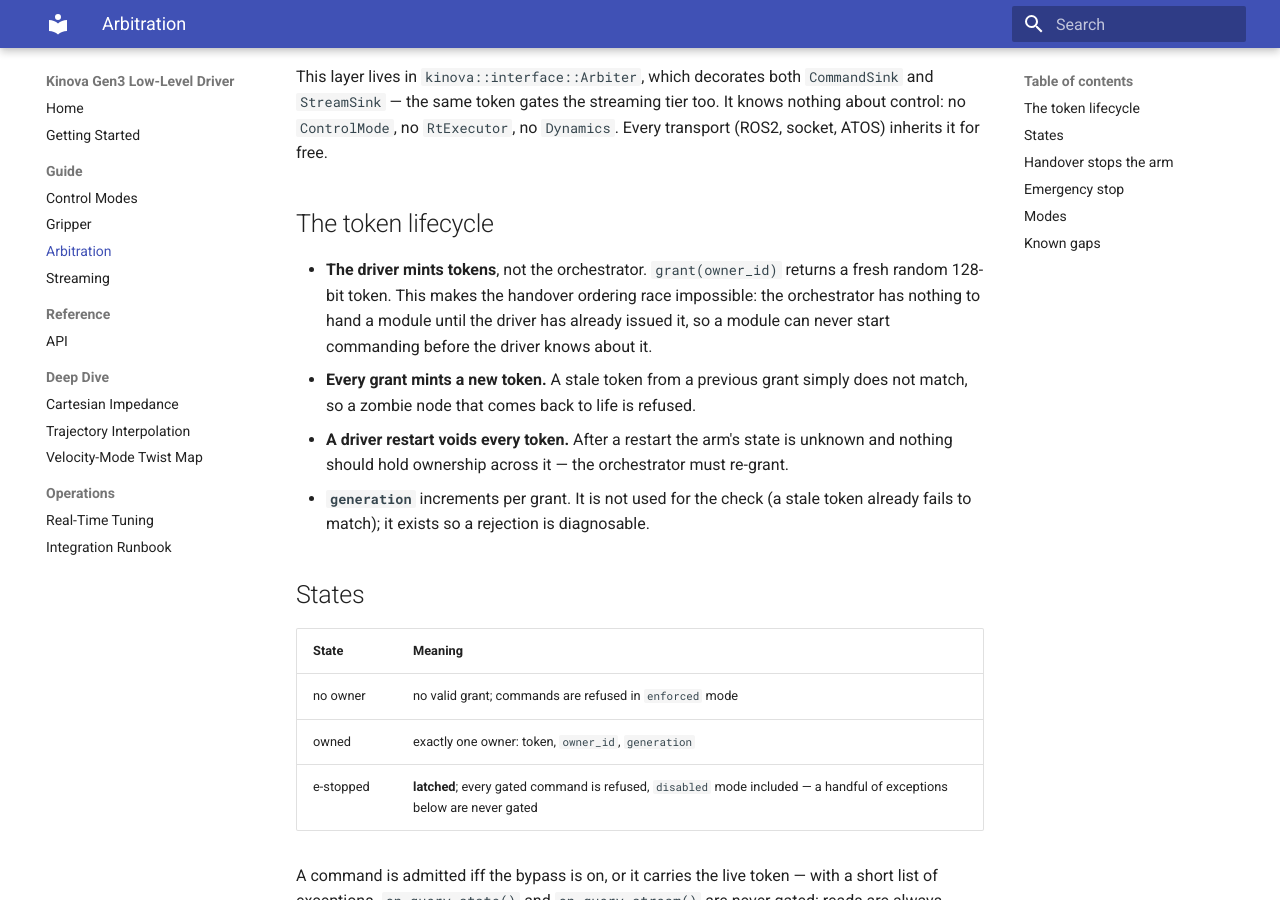
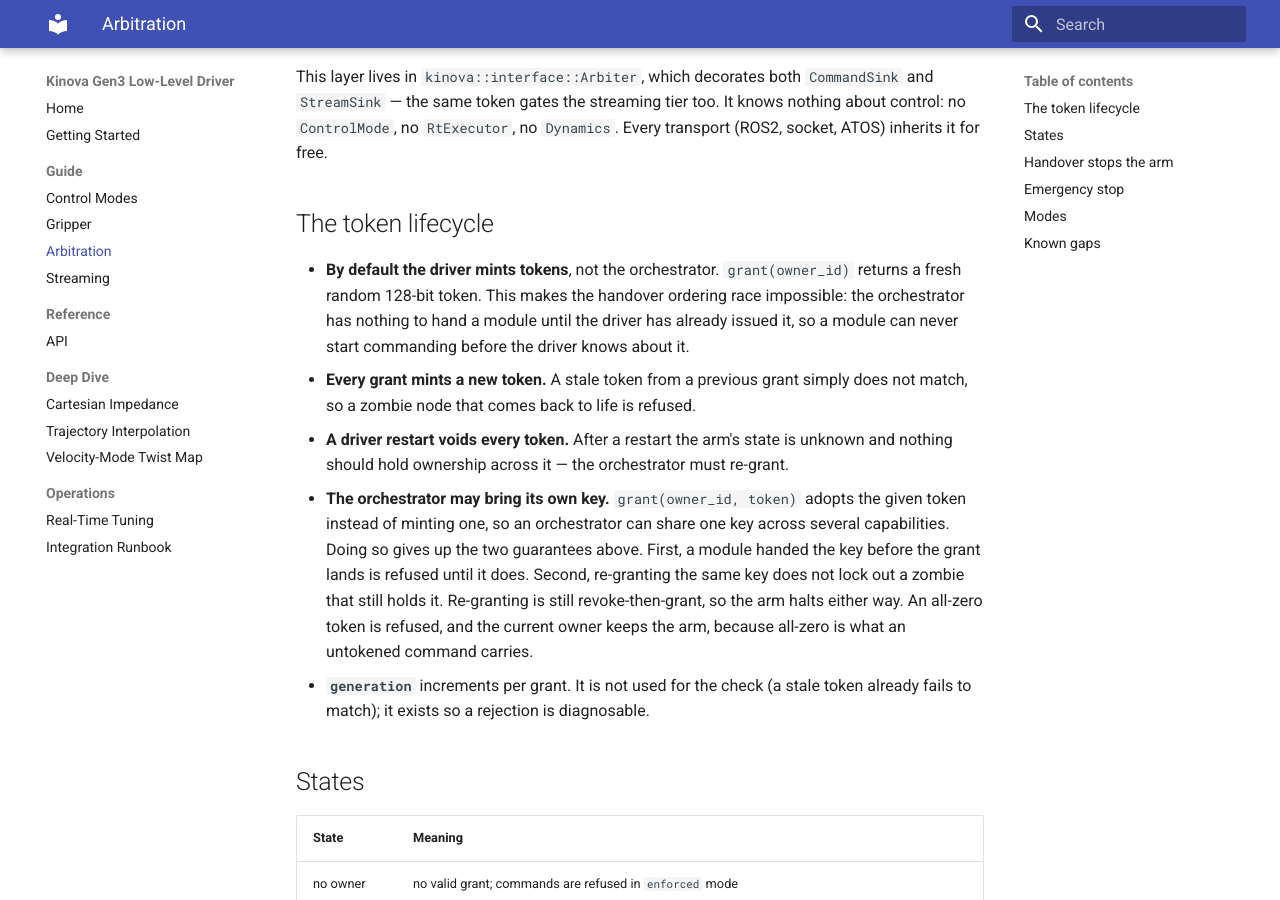
Before and after one commit to rammp-org/kinova-gen3-driver, an MkDocs documentation site: the page built from docs/guide/arbitration.md, in a window 1280 px wide and 900 px high, scrolled down 276 px. Built offline with MkDocs 1.6.1 and Material for MkDocs 9.7.7, drawn with Linux system fonts in a browser that asks for light colours.

Commit message:
feat(arbiter): optional pre-generated token on grant (#89)
grant(owner_id, token) adopts a caller-supplied key so an orchestrator can
share one key across capabilities; omitted, the driver mints as before.
An all-zero token is refused before anything changes, so the current owner
keeps the arm and nothing halts.

Co-Authored-By: Claude Opus 5.5 <noreply@anthropic.com>

```diff
--- a/docs/guide/arbitration.md
+++ b/docs/guide/arbitration.md
@@ -15,7 +15,7 @@ It knows nothing about control: no `ControlMode`, no `RtExecutor`, no
 
 ## The token lifecycle
 
-- **The driver mints tokens**, not the orchestrator. `grant(owner_id)` returns a
+- **By default the driver mints tokens**, not the orchestrator. `grant(owner_id)` returns a
   fresh random 128-bit token. This makes the handover ordering race impossible:
   the orchestrator has nothing to hand a module until the driver has already
   issued it, so a module can never start commanding before the driver knows
@@ -25,6 +25,14 @@ It knows nothing about control: no `ControlMode`, no `RtExecutor`, no
 - **A driver restart voids every token.** After a restart the arm's state is
   unknown and nothing should hold ownership across it — the orchestrator must
   re-grant.
+- **The orchestrator may bring its own key.** `grant(owner_id, token)` adopts
+  the given token instead of minting one, so an orchestrator can share one key
+  across several capabilities. Doing so gives up the two guarantees above.
+  First, a module handed the key before the grant lands is refused until it
+  does. Second, re-granting the same key does not lock out a zombie that still
+  holds it. Re-granting is still revoke-then-grant, so the arm halts either
+  way. An all-zero token is refused, and the current owner keeps the arm,
+  because all-zero is what an untokened command carries.
 - **`generation`** increments per grant. It is not used for the check (a stale
   token already fails to match); it exists so a rejection is diagnosable.
 
```
Also changed, not shown: CHANGELOG.md (+6 -0 lines), docs/reference/api.md (+1 -1 lines), docs/superpowers/specs/2026-08-25-arm-arbitration-design.md (+5 -0 lines), 4 other files.
